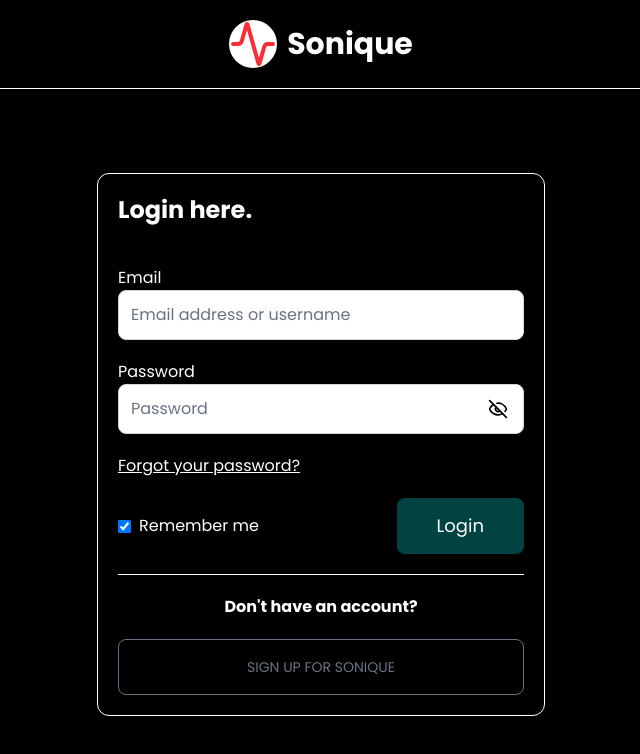
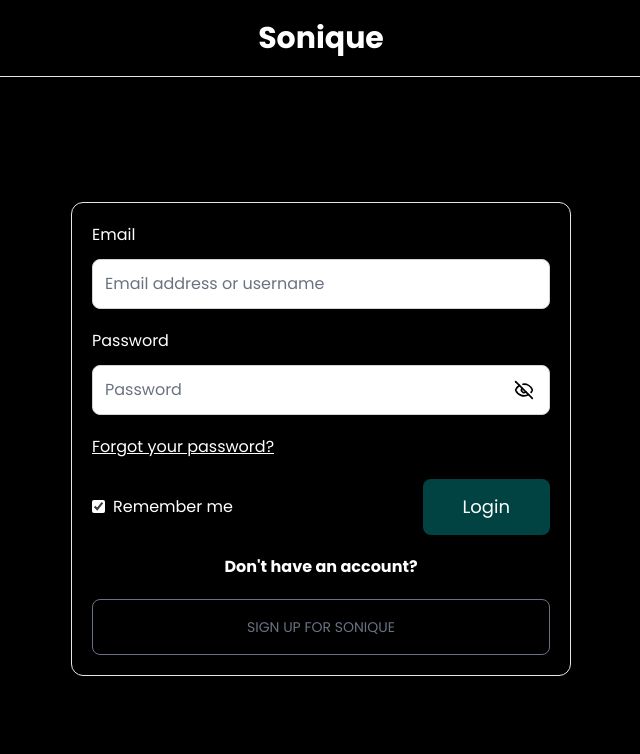
Before and after one commit to AungKyawPhyo1142/fe-sonique, a React (Vite) app: page /auth/login in a window 1280 px wide. Shown: the top 754 px of the page, without its empty margins (319-959 px from the left). Built offline with nearby package versions, Linux system fonts and the light colour scheme; no server answers.

Commit message:
style/changed border color

```diff
--- a/src/pages/auth/Login.tsx
+++ b/src/pages/auth/Login.tsx
@@ -6,7 +6,6 @@ import { AppConstantRoutes } from '@/services/routes/path'
 import { getDefaultRoute } from '@/services/routes/router'
 import { initAfterLogin } from '@/services/zustand/authStore'
 import { useFormik } from 'formik'
-import { Activity } from 'lucide-react'
 import { useNavigate } from 'react-router'
 import { boolean, object, ObjectSchema, string } from 'yup'
 
@@ -64,23 +63,20 @@ export const Login = () => {
   return (
     <>
       <div className='bg-black w-screen h-screen flex flex-col text-white'>
-        <div className='border-b-1 items-center flex justify-center p-5'>
-          <Activity
-            size={48}
-            className='rounded-full mr-2.5 bg-white text-red-500'
-          />
-          <h1 className='font-bold text-3xl'> Sonique</h1>
+        {/*header*/}
+        <div className='border-b-1 border-[#e5e7eb] items-center flex justify-center p-5'>
+          <h1 className='font-bold text-3xl text-center'> Sonique</h1>
         </div>
         {/*form*/}
-        <div className='rounded-xl border bg-card text-card-foreground shadow h-fit-content m-auto p-5 w-full max-w-md'>
+        <div className='rounded-xl border border-[#e5e7eb] bg-card text-card-foreground shadow h-fit-content m-auto p-5 w-full max-w-md min-w-[500px] md:min-w-none'>
           <form
             onSubmit={formik.handleSubmit}
             className='flex flex-col gap-y-5'
           >
-            <h1 className='text-2xl mb-5 font-bold'>Login here.</h1>
-
             <div className='flex flex-col w-full gap-x-5'>
-              <label htmlFor='email'>Email</label>
+              <label htmlFor='email' className='mb-3'>
+                Email
+              </label>
               <Input
                 type='email'
                 id='email'
@@ -92,7 +88,9 @@ export const Login = () => {
               />
             </div>
             <div className='flex flex-col  w-full  gap-x-5 '>
-              <label htmlFor='password'>Password</label>
+              <label htmlFor='password' className='mb-3'>
+                Password
+              </label>
               <Input
                 type='password'
                 id='password'
@@ -116,6 +114,7 @@ export const Login = () => {
                   id='remember'
                   onChange={onInputChange}
                   checked={formik.values.remember}
+                  className='accent-white'
                 />
                 <span>Remember me</span>
               </label>
@@ -129,10 +128,7 @@ export const Login = () => {
                 Login
               </Button>
             </div>
-            {/*divider*/}
-            <div className='flex flex-row justify-center items-center gap-x-2'>
-              <div className='border-b-1 w-full'></div>
-            </div>
+
             {/*point to register*/}
 
             <span className='font-bold text-center'>
```
